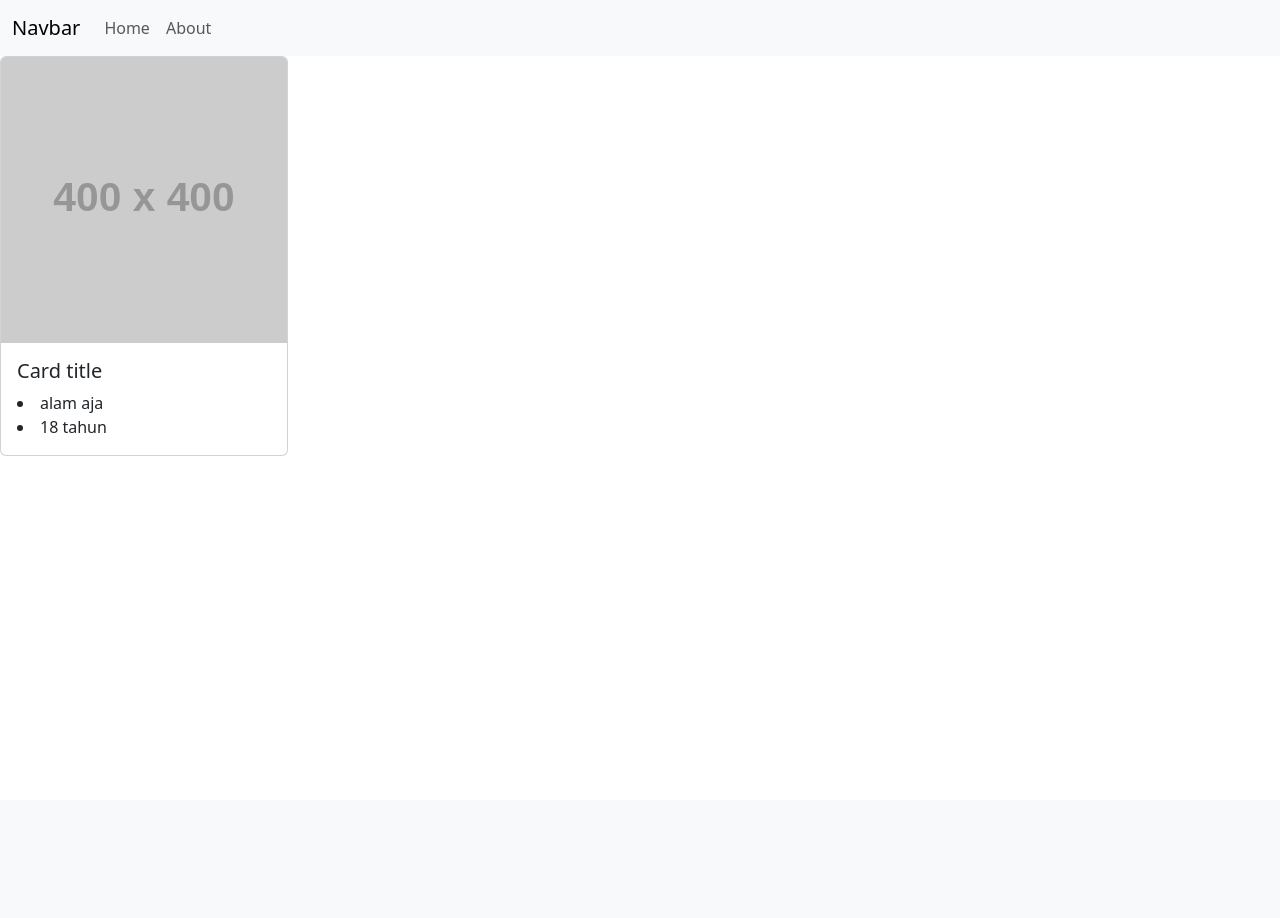
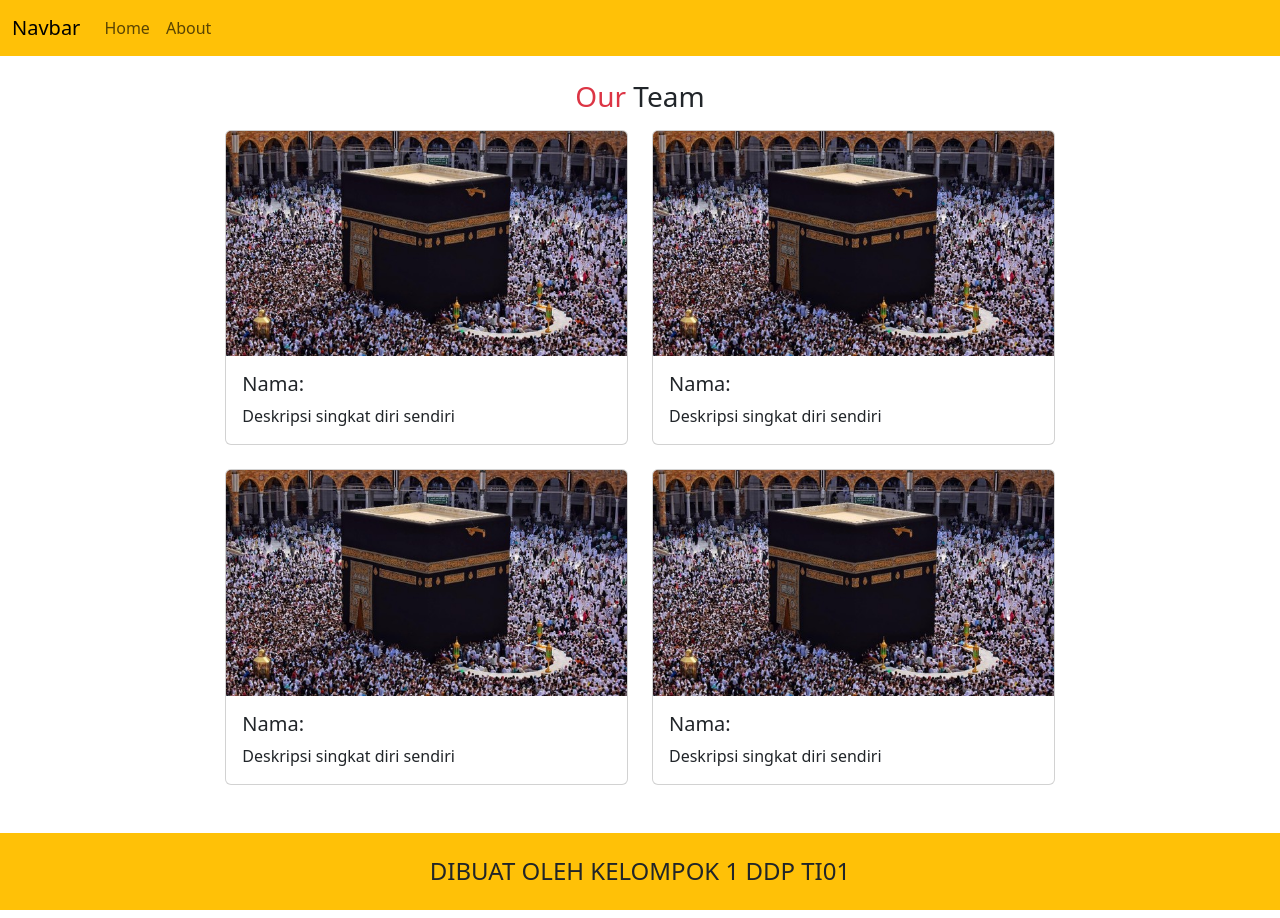
Before and after one commit to mhmmdalamm/test-ddp-uas, a Django app: page /about/ in a window 1280 px wide. Before the commit the page ends 456 px from the top, so only its background shows below. Run offline with Django 5.2, Linux system fonts and the light colour scheme; grey boxes labelled with a size stand in for pictures from a placeholder-image service; some libraries are stand-ins or nearby versions.

Commit message:
add home & layout about

```diff
--- a/dashboard/Templates/about.html
+++ b/dashboard/Templates/about.html
@@ -1,14 +1,54 @@
 {% extends 'layout/template.html' %}
 {% block content %}
-
-<div class="card" style="width: 18rem;">
-    <img src="https://placehold.co/400" class="card-img-top" alt="...">
-    <div class="card-body">
-      <h5 class="card-title">Card title</h5>
-        <li>alam aja</li>
-        <li>18 tahun</li>
-    </div>
-    </div>
-  </div>
+{% load static %}
+<div class="container-fluid">
+	<div class="row mt-4 mb-2 ">
+		<div class="col-md-12">
+      <h3 class="text-center">
+        <span class="text-danger">Our</span> Team
+     </h3>
+		</div>
+	</div>
+	<div class="row justify-content-center mb-4">
+		<div class="col-md-4">
+      <div class="card w-100" style="width: 18rem;">
+        <img class="card-img-top" src="{% static 'images/kabah.jpeg' %}" alt="Card image cap">
+        <div class="card-body">
+          <h5 class="card-title">Nama:</h5>
+          <p class="card-text">Deskripsi singkat diri sendiri</p>
+        </div>
+      </div>
+		</div>
+		<div class="col-md-4">
+      <div class="card w-100" style="width: 18rem;">
+        <img class="card-img-top" src="{% static 'images/kabah.jpeg' %}" alt="Card image cap">
+        <div class="card-body">
+          <h5 class="card-title">Nama:</h5>
+          <p class="card-text">Deskripsi singkat diri sendiri</p>
+        </div>
+      </div>
+		</div>
+	</div>
+	<div class="row justify-content-center">
+		<div class="col-md-4">
+      <div class="card w-100" style="width: 18rem;">
+        <img class="card-img-top" src="{% static 'images/kabah.jpeg' %}" alt="Card image cap">
+        <div class="card-body">
+          <h5 class="card-title">Nama:</h5>
+          <p class="card-text">Deskripsi singkat diri sendiri</p>
+        </div>
+      </div>
+		</div>
+		<div class="col-md-4">
+      <div class="card w-100" style="width: 18rem;">
+        <img class="card-img-top" src="{% static 'images/kabah.jpeg' %}" alt="Card image cap">
+        <div class="card-body">
+          <h5 class="card-title">Nama:</h5>
+          <p class="card-text">Deskripsi singkat diri sendiri</p>
+        </div>
+      </div>
+		</div>
+	</div>
+</div>
 
 {% endblock %}
--- /dev/null
+++ b/dashboard/Templates/layout/footer.html
@@ -0,0 +1,2 @@
+
+<h4 class="text-center bg-warning mt-5 p-4">DIBUAT OLEH KELOMPOK 1 DDP TI01</h4>
--- a/dashboard/Templates/layout/header.html
+++ b/dashboard/Templates/layout/header.html
@@ -1,4 +1,5 @@
-<nav class="navbar navbar-expand-lg bg-body-tertiary">
+{% load static %}
+<nav class="navbar navbar-expand-lg bg-warning text-white">
     <div class="container-fluid">
       <a class="navbar-brand" href="#">Navbar</a>
       <button class="navbar-toggler" type="button" data-bs-toggle="collapse" data-bs-target="#navbarNav" aria-controls="navbarNav" aria-expanded="false" aria-label="Toggle navigation">
@@ -10,7 +11,7 @@
             <a class="nav-link" href="#">Home</a>
           </li>
           <li class="nav-item">
-            <a class="nav-link" href="#">About</a>
+            <a class="nav-link" href="">About</a>
           </li>
         </ul>
       </div>
--- a/dashboard/Templates/layout/template.html
+++ b/dashboard/Templates/layout/template.html
@@ -10,6 +10,7 @@
     {% include 'layout/header.html' %}
     {% block content %}
     {% endblock %}
+    {% include 'layout/footer.html' %}
     <script src="https://cdn.jsdelivr.net/npm/bootstrap@5.3.3/dist/js/bootstrap.bundle.min.js" integrity="sha384-YvpcrYf0tY3lHB60NNkmXc5s9fDVZLESaAA55NDzOxhy9GkcIdslK1eN7N6jIeHz" crossorigin="anonymous"></script>
   </body>
 </html>
```
Also changed, not shown: dashboard/Templates/index.html (+60 -1 lines), dashboard/static/images/gallery.png (added), dashboard/static/images/haji 1.jpg (added), dashboard/static/images/haji 2.jpeg (added), dashboard/static/images/haji 3.jpg (added), dashboard/static/images/kabah.jpeg (added), dashboard/static/images/mekah.jpg (added).
